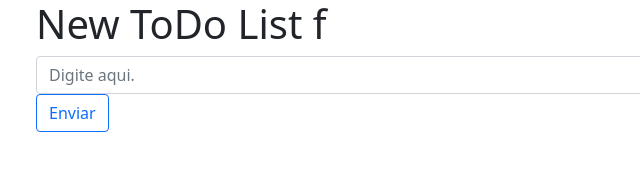
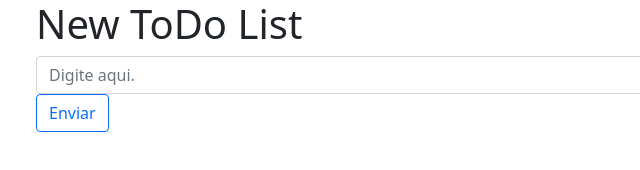
Before and after one commit to Guigomes2/New-ToDo, a plain HTML site: page index.html in a window 1280 px wide. Shown: the full height of the page, 46-686 px from the left. Drawn offline with nearby package versions, Linux system fonts and the light colour scheme.

Commit message:
Mudança de titulo

```diff
--- a/index.html
+++ b/index.html
@@ -10,7 +10,7 @@
 </head>
 <body>
     <div class="container">
-        <h1>New ToDo List f</h1>
+        <h1>New ToDo List</h1>
 
         <form action="">
             <input type="text"  type="text" class="form-control" id="text" placeholder="Digite aqui.">
```
